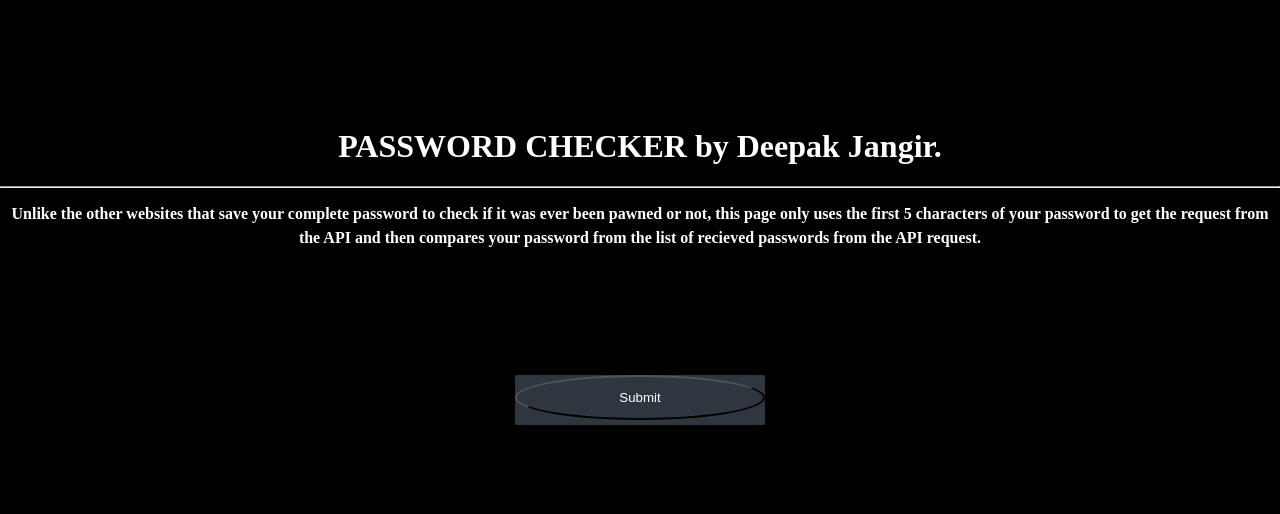
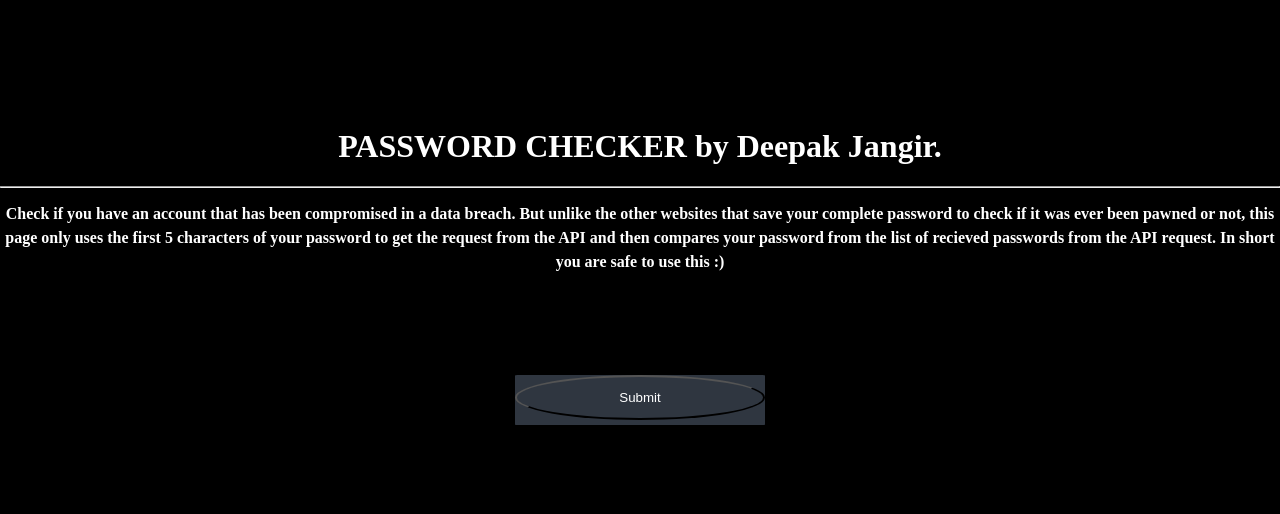
Before and after one commit to deepakjangir15/Password-Checker, a Flask app: page / in a window 1280 px wide. Shown: the top 514 px of the page. Run offline with Flask 2, Linux system fonts and the light colour scheme; some libraries are stand-ins or nearby versions.

Commit message:
check now

```diff
--- a/app.py
+++ b/app.py
@@ -61,4 +61,4 @@ def result():
 if __name__ == 'main':
     app.run()
 
-# when not deploying it just make it to app.run(debug=True)
+# app.run(debug=True)
--- a/static/style.css
+++ b/static/style.css
@@ -62,7 +62,7 @@ body {
    .result{
        text-align: center;
        color: #fff;
-       margin-top: 20%;
+       margin-top: 25%;
        font-size: 40px;
    }
 h1 {
--- a/templates/index.html
+++ b/templates/index.html
@@ -12,9 +12,10 @@
 <body>
     <h1>PASSWORD CHECKER by Deepak Jangir.</h1>
     <hr>
-    <h2>Unlike the other websites that save your complete password to check if it was ever been pawned or not, this page
+    <h2>Check if you have an account that has been compromised in a data breach. But unlike the other websites that save
+        your complete password to check if it was ever been pawned or not, this page
         only uses the first 5 characters of your password to get the request from the API and then compares your
-        password from the list of recieved passwords from the API request.</h2>
+        password from the list of recieved passwords from the API request. In short you are safe to use this :)</h2>
 
     <div class="search-box">
         <form action='result' method='post' class='search-box'>
```
Also changed, not shown: templates/result.html (+2 -8 lines).
